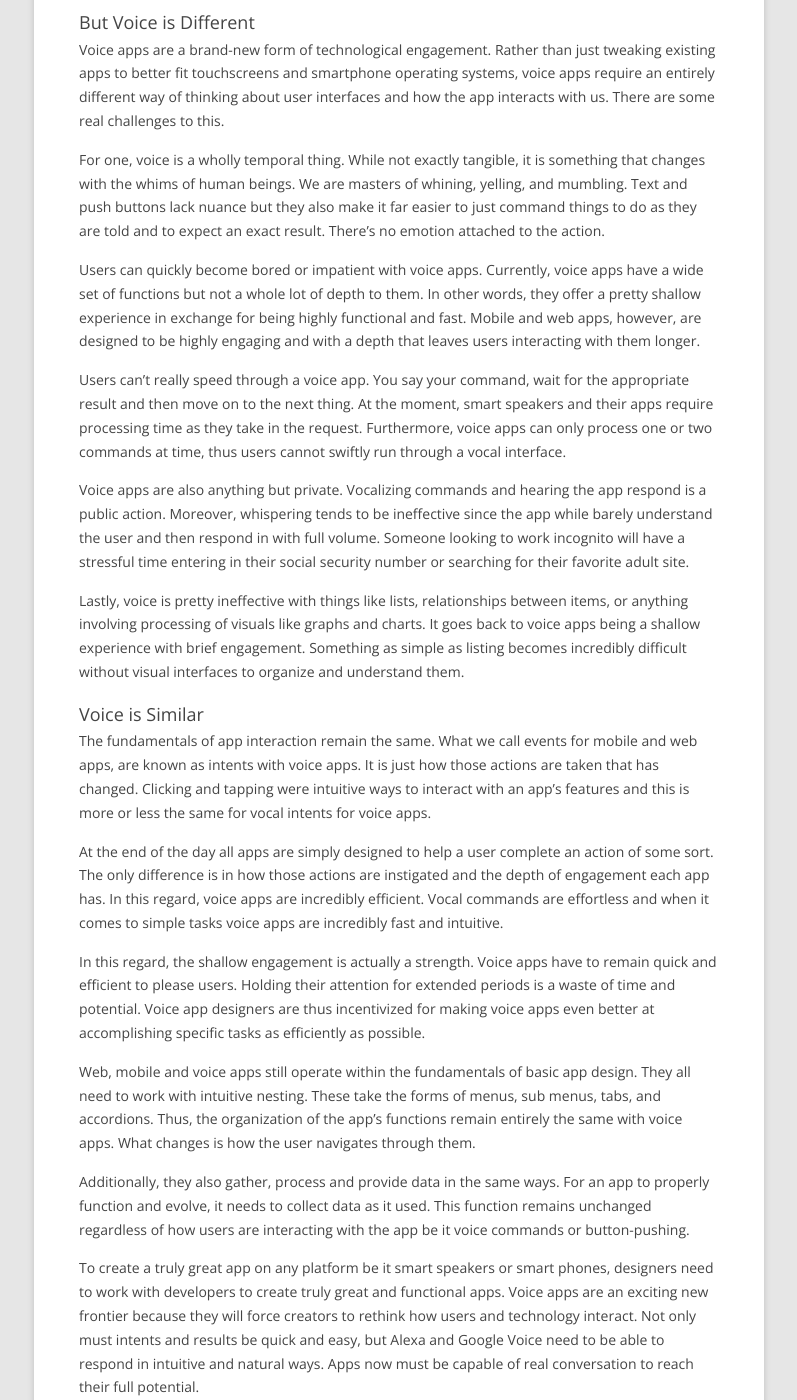
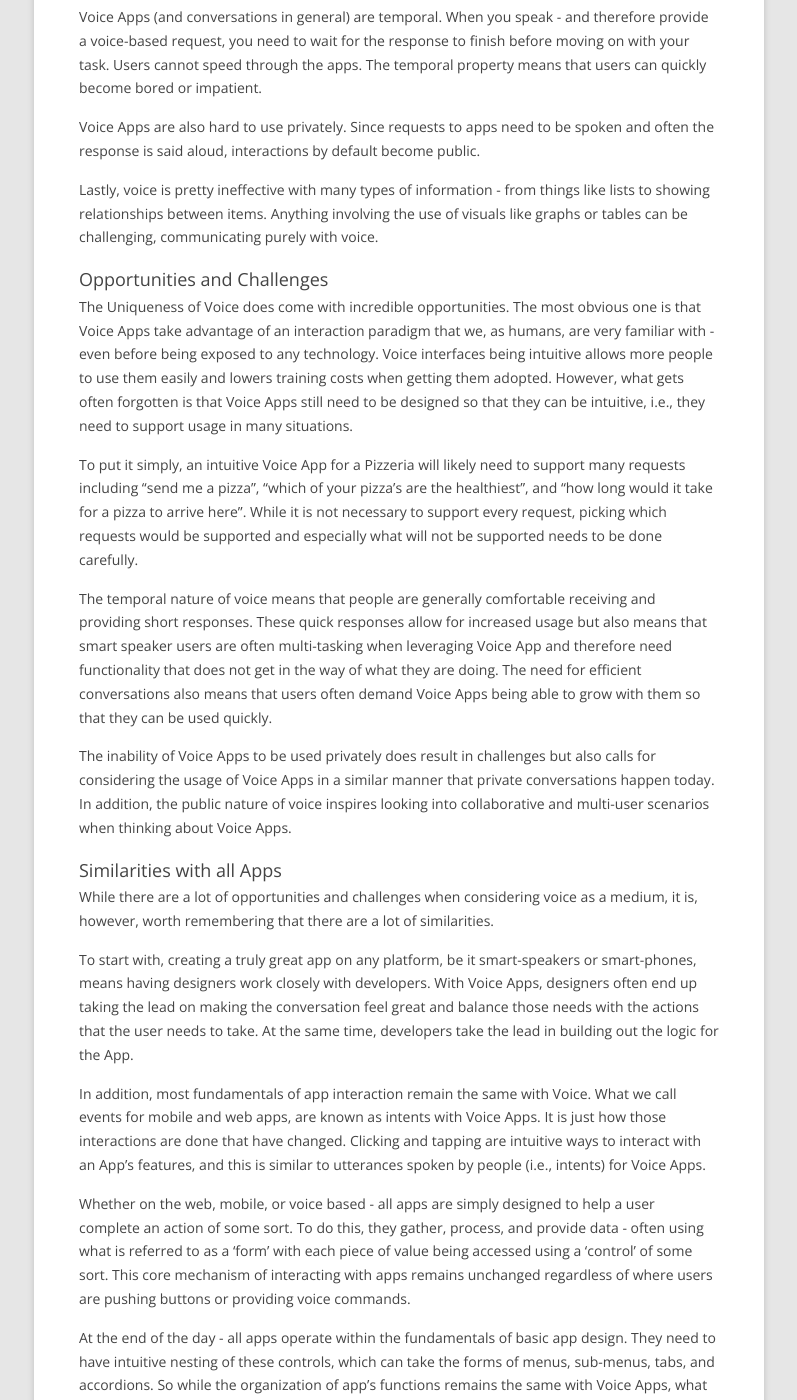
Before and after one commit to i3labs/i3labs.github.io, a Jekyll site: the page built from _posts/2019-08-07-web-to-mobile-and-now-voice-apps.md, in a window 1280 px wide and 1400 px high, scrolled down 1047 px. Shown: the whole window, without its empty margins (241-1038 px from the left). Built offline with Jekyll 4.4.1, drawn with Linux system fonts in a browser that asks for light colours; some of the changed text lies outside the part shown.

Commit message:
significant rewrite

```diff
--- a/_posts/2019-08-07-web-to-mobile-and-now-voice-apps.md
+++ b/_posts/2019-08-07-web-to-mobile-and-now-voice-apps.md
@@ -8,56 +8,65 @@ author: Vineet Sinha
 ---
 <img src="/assets/uploads/2017/11/violet.png" alt="violet" width="100"/>
 
-Smart speakers have arrived and they are not only changing how we interact with technology, but also how we get things done. As everyday users increasing rely on them and businesses are quickly ramping up to use them, Voice Apps are now the new frontier for app design. Have you wondered what it would take to design an app that runs on them?
+Smart speakers are here, and they are not only changing how we interact with technology, but also how we get things done. As everyday users increasingly rely on them and businesses ramp up to use them, Voice Apps are now the new frontier for app design. Have you wondered what it would take to design an app that runs on them?
 
-People use their smart speakers for just about everything - from listening to music, catching up on the news, checking the weather, and setting daily reminders. By 2021, it is expected that the [use of smart speakers will top tablets](https://www.canalys.com/newsroom/canalys-global-smart-speaker-installed-base-to-top-200-million-by-end-of-2019).<!--more-->
+People use now using their voice and smart speakers for just about everything - from listening to music, catching up on the news, checking the weather, and setting daily reminders. By 2021, forecasts show that the [use of smart speakers will top tablets](https://www.canalys.com/newsroom/canalys-global-smart-speaker-installed-base-to-top-200-million-by-end-of-2019).<!--more-->
 
-And it goes beyond just smart speakers – with most phones having built in Voice capabilities, users are starting to use voice applications there as well.
+Voice interactions go beyond just smart speakers – with most phones having built-in Voice capabilities, users are starting to use voice applications there as well.
 
-Part of the reason behind this growth in voice usage – is that voice is a ‘natural’ interface. In other words, we as humans know how to talk very soon after we are born. And, on top of that, we just generally prefer using voice to interact with others, as opposed to some form of text messages. The interface can be as intuitive as a conversation. Voice however, does come with its challenges…
+Part of the reason behind this growth in voice usage – is that Voice is a ‘natural’ interface. In other words, we as humans know how to talk very soon after we are born. We see this in that we generally prefer using voice to interact with others, as opposed to text messages. Voice as an interface can be as intuitive as a typical conversation. Voice, however, does come with its challenges…
 
-## A little context
+## A Little Context
 
-The first smart-phone apps, before the iPhone - were clunky, awkward and difficult to use. Designers had not yet figured out how to properly stuff all the capabilities of computers and the internet into such a tiny device. It was like the first time we had to stuff an entire 4-person tent into a bag the size of a fanny pack. It was possible, but we just couldn’t make sense of it at the time.
+The first smart-phone apps were clunky, awkward, and hard to use. App builders had not yet figured out how to properly expose the capabilities of computers into such tiny devices.
 
-Then came the next generation of mobile apps. They took the features that made their fellow web apps so revolutionary and useful and styled it completely for the smart phone screen. Programmers acknowledged that smart phones required their own sense of design.
+When the iPhone launched, app builders learned how to take features and style it for the smart-phone screen. And end-users rewarded these well-designed apps.
 
-However, web and mobile apps have a lot of things in common. They function in the exact same ways. They have buttons, text fields, dropdown menus, to name just a few of the things we take for granted. Therefore, It didn’t take an overload of imagination to reformat web apps to fit smartphones.
+Even though web design and mobile app design are different, they do have a lot of things in common - from buttons to text fields and dropdown menus to name a few. Voice apps have similar parallels, designing them is different, but they do have a lot in common with web and mobile apps.
 
-## But Voice is Different
+## A Unique Medium
 
-Voice apps are a brand-new form of technological engagement. Rather than just tweaking existing apps to better fit touchscreens and smartphone operating systems, voice apps require an entirely different way of thinking about user interfaces and how the app interacts with us. There are some real challenges to this.
+It is worth starting with noticing that in many ways, Voice is unique as an interaction medium.
 
-For one, voice is a wholly temporal thing. While not exactly tangible, it is something that changes with the whims of human beings. We are masters of whining, yelling, and mumbling. Text and push buttons lack nuance but they also make it far easier to just command things to do as they are told and to expect an exact result. There’s no emotion attached to the action.
+Voice Apps (and conversations in general) are temporal. When you speak - and therefore provide a voice-based request, you need to wait for the response to finish before moving on with your task. Users cannot speed through the apps. The temporal property means that users can quickly become bored or impatient.
 
-Users can quickly become bored or impatient with voice apps. Currently, voice apps have a wide set of functions but not a whole lot of depth to them. In other words, they offer a pretty shallow experience in exchange for being highly functional and fast. Mobile and web apps, however, are designed to be highly engaging and with a depth that leaves users interacting with them longer.
+Voice Apps are also hard to use privately. Since requests to apps need to be spoken and often the response is said aloud, interactions by default become public.
 
-Users can’t really speed through a voice app. You say your command, wait for the appropriate result and then move on to the next thing. At the moment, smart speakers and their apps require processing time as they take in the request.  Furthermore, voice apps can only process one or two commands at time, thus users cannot swiftly run through a vocal interface.
+Lastly, voice is pretty ineffective with many types of information - from things like lists to showing relationships between items. Anything involving the use of visuals like graphs or tables can be challenging, communicating purely with voice.
 
-Voice apps are also anything but private. Vocalizing commands and hearing the app respond is a public action. Moreover, whispering tends to be ineffective since the app while barely understand the user and then respond in with full volume. Someone looking to work incognito will have a stressful time entering in their social security number or searching for their favorite adult site.
 
-Lastly, voice is pretty ineffective with things like lists, relationships between items, or anything involving processing of visuals like graphs and charts. It goes back to voice apps being a shallow experience with brief engagement. Something as simple as listing becomes incredibly difficult without visual interfaces to organize and understand them.
+## Opportunities and Challenges
 
-## Voice is Similar
+The Uniqueness of Voice does come with incredible opportunities. The most obvious one is that Voice Apps take advantage of an interaction paradigm that we, as humans, are very familiar with - even before being exposed to any technology. Voice interfaces being intuitive allows more people to use them easily and lowers training costs when getting them adopted. However, what gets often forgotten is that Voice Apps still need to be designed so that they can be intuitive, i.e., they need to support usage in many situations.
 
-The fundamentals of app interaction remain the same. What we call events for mobile and web apps, are known as intents with voice apps. It is just how those actions are taken that has changed. Clicking and tapping were intuitive ways to interact with an app’s features and this is more or less the same for vocal intents for voice apps.
+To put it simply, an intuitive Voice App for a Pizzeria will likely need to support many requests including "send me a pizza", "which of your pizza's are the healthiest", and "how long would it take for a pizza to arrive here". While it is not necessary to support every request, picking which requests would be supported and especially what will not be supported needs to be done carefully.
 
-At the end of the day all apps are simply designed to help a user complete an action of some sort. The only difference is in how those actions are instigated and the depth of engagement each app has. In this regard, voice apps are incredibly efficient. Vocal commands are effortless and when it comes to simple tasks voice apps are incredibly fast and intuitive.
+The temporal nature of voice means that people are generally comfortable receiving and providing short responses. These quick responses allow for increased usage but also means that smart speaker users are often multi-tasking when leveraging Voice App and therefore need functionality that does not get in the way of what they are doing. The need for efficient conversations also means that users often demand Voice Apps being able to grow with them so that they can be used quickly.
 
-In this regard, the shallow engagement is actually a strength. Voice apps have to remain quick and efficient to please users. Holding their attention for extended periods is a waste of time and potential. Voice app designers are thus incentivized for making voice apps even better at accomplishing specific tasks as efficiently as possible.
+The inability of Voice Apps to be used privately does result in challenges but also calls for considering the usage of Voice Apps in a similar manner that private conversations happen today. In addition, the public nature of voice inspires looking into collaborative and multi-user scenarios when thinking about Voice Apps.
 
-Web, mobile and voice apps still operate within the fundamentals of basic app design. They all need to work with intuitive nesting. These take the forms of menus, sub menus, tabs, and accordions. Thus, the organization of the app’s functions remain entirely the same with voice apps. What changes is how the user navigates through them.
 
-Additionally, they also gather, process and provide data in the same ways. For an app to properly function and evolve, it needs to collect data as it used. This function remains unchanged regardless of how users are interacting with the app be it voice commands or button-pushing.
+## Similarities with all Apps
 
-To create a truly great app on any platform be it smart speakers or smart phones, designers need to work with developers to create truly great and functional apps. Voice apps are an exciting new frontier because they will force creators to rethink how users and technology interact. Not only must intents and results be quick and easy, but Alexa and Google Voice need to be able to respond in intuitive and natural ways. Apps now must be capable of real conversation to reach their full potential.
+While there are a lot of opportunities and challenges when considering voice as a medium, it is, however, worth remembering that there are a lot of similarities.
 
-## Conclusion
+To start with, creating a truly great app on any platform, be it smart-speakers or smart-phones, means having designers work closely with developers. With Voice Apps, designers often end up taking the lead on making the conversation feel great and balance those needs with the actions that the user needs to take. At the same time, developers take the lead in building out the logic for the App.
 
-While the differences between voice and traditional web and mobile apps are profound, don’t let this intimidate you from developing your own. You will certainly have to design it outside the framework of a web app. However, the fundamentals remain the same. If anything, the voice app simplifies the goals of a developer. The most important thing is for the voice app to accomplish its tasks quickly and easily, long-term engagement is no longer a primary motivator.
+In addition, most fundamentals of app interaction remain the same with Voice. What we call events for mobile and web apps, are known as intents with Voice Apps. It is just how those interactions are done that have changed. Clicking and tapping are intuitive ways to interact with an App’s features, and this is similar to utterances spoken by people (i.e., intents) for Voice Apps.
 
-It is important to get started now on learning how to build up a viable voice app. Technology is exponentially improving and thus changing. Getting in early gives you the opportunity to both learn it and eventually shape how it grows.
+Whether on the web, mobile, or voice based - all apps are simply designed to help a user complete an action of some sort. To do this, they gather, process, and provide data - often using what is referred to as a 'form' with each piece of value being accessed using a 'control' of some sort. This core mechanism of interacting with apps remains unchanged regardless of where users are pushing buttons or providing voice commands.
 
-There are multiple ways to start. If you are not technically inclined or new to app development, [Alexa Skills Blueprints](https://blueprints.amazon.com/) is an excellent place to start. If you are experienced technically then using [Violet](https://helloviolet.ai/), an open source application-framework for building voice apps will suit you just fine.
+At the end of the day - all apps operate within the fundamentals of basic app design. They need to have intuitive nesting of these controls, which can take the forms of menus, sub-menus, tabs, and accordions. So while the organization of app’s functions remains the same with Voice Apps, what changes is how the user navigates through them.
 
-Voice apps are fast becoming the dominant way in which we interact with our smart devices. Knowing that smart speakers are well on the way to overtaking tablets and that companies are working to make smart phones more vocally enabled, means that’s now is as good a time as ever to get in on the action. If you have any takes on this exciting new technology, we would love to hear your thoughts!
+
+## From here
+
+If the differences between a Voice App and other types of apps scares you, remember that the fundamentals are similar in many ways. With the growing usage of Voice Apps, it is a good idea to get started building them. Doing so will allow you to internalize the differences and the strengths of the medium.
+
+There are multiple ways to start. If you are not technically inclined or new to app development, [Alexa Skills Blueprints](https://blueprints.amazon.com/) is an excellent place to start. If you are experienced technically, then using [Violet](https://helloviolet.ai/), an open-source application-framework for building Voice Apps will suit you just fine.
+
+The nature of Voice as a computing interface and the recent technological advances makes it an exciting opportunity.
+
+What do you think? I would love to hear your thoughts.
+
+**Updated: 5th Jan 2020 -** General improvements.
```
